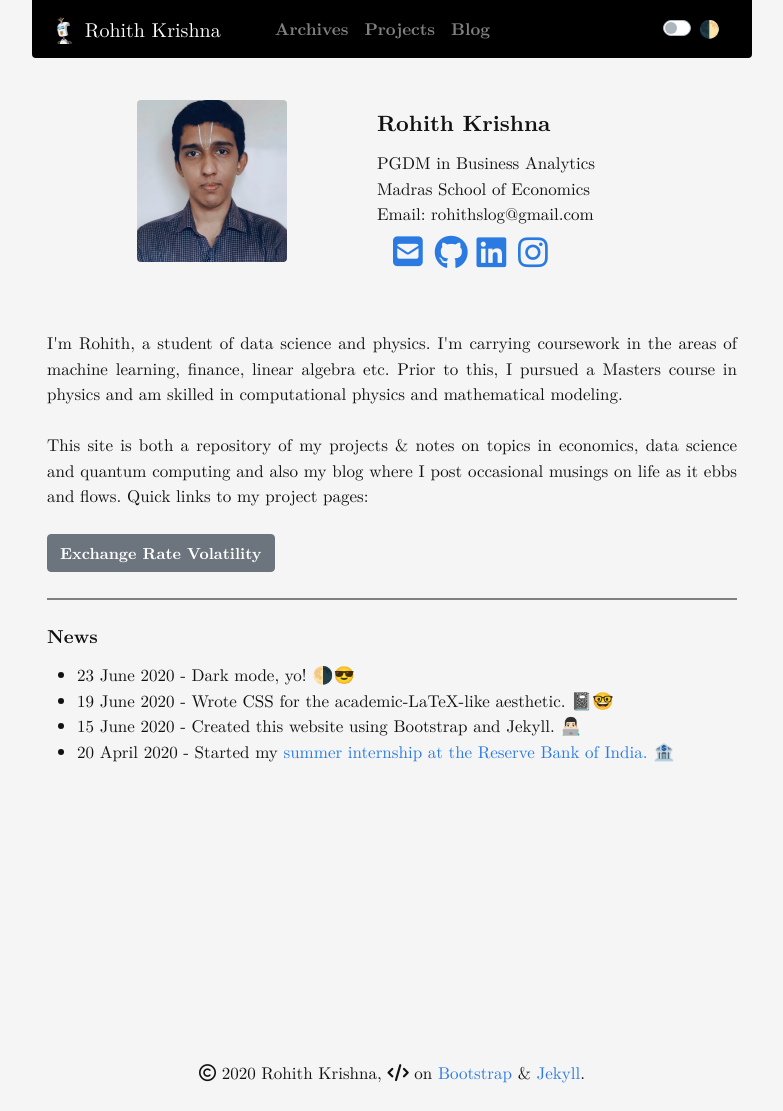
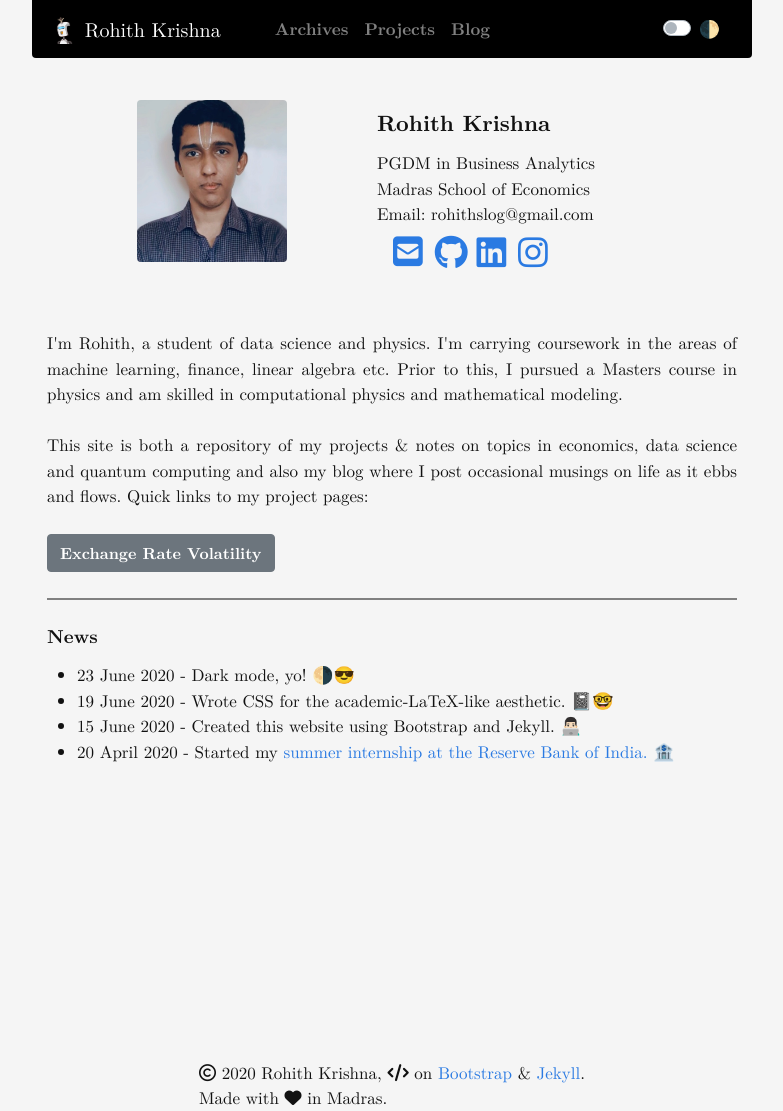
Before and after one commit to rohithmay/rohithmay.github.io, a Jekyll site: the page built from index.md, in a window 1280 px wide. Shown: the whole page, without its empty margins (248-1031 px from the left). Built offline with Jekyll 4.4.1, drawn with Linux system fonts in a browser that asks for light colours; nearby versions of some CDN libraries; a style sheet for code colours, icons or effects is not loaded; before the commit the page ends 1085 px from its top, so only the background shows below that.

Commit message:
Update index.md

```diff
--- a/index.md
+++ b/index.md
@@ -196,7 +196,8 @@ Template for latest updates here
         <i class="fa fa-copyright" aria-hidden="true"></i> 2020 Rohith Krishna,
 
             <i class="fa fa-code" aria-hidden="true"></i>
-            on <a href="https://getbootstrap.com" target="_blank">Bootstrap</a> & <a href="https://jekyllrb.com/" target="_blank">Jekyll</a>.
+            on <a href="https://getbootstrap.com" target="_blank">Bootstrap</a> & <a href="https://jekyllrb.com/" target="_blank">Jekyll</a>.<br/>
+            Made with <i class="fa fa-heart" aria-hidden="true"></i> in Madras.
 
 
 
```
